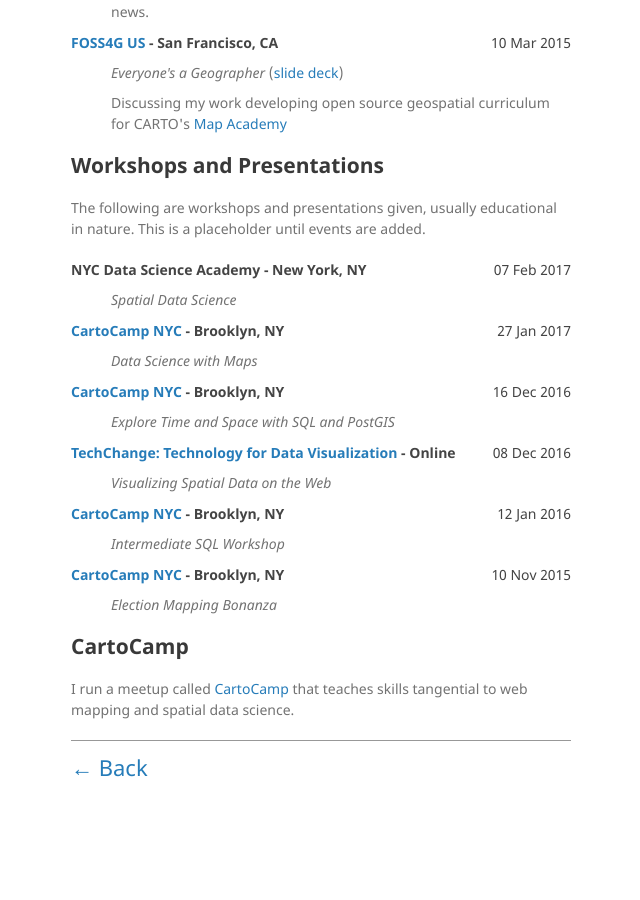
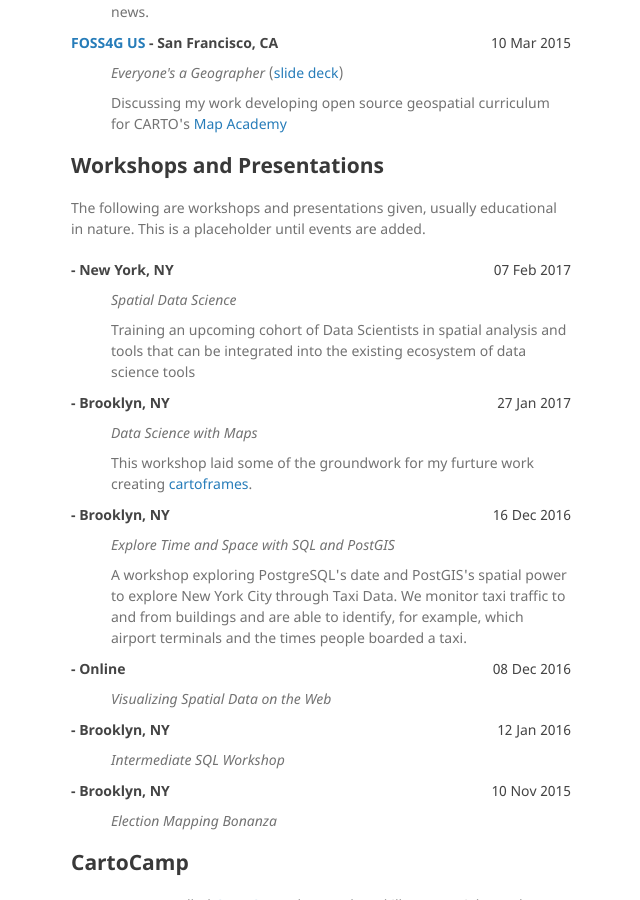
Before and after one commit to andy-esch/andy-esch.github.io, a Jekyll site: the page built from presentations.md, in a window 1280 px wide and 900 px high, scrolled down 1433 px. Shown: the whole window, without its empty margins (499-1139 px from the left). Built offline with Jekyll 4.4.1, drawn with Linux system fonts in a browser that asks for light colours; before the commit the page ends 2267 px from its top, so only the background shows below that.

Commit message:
updates data on workshops

```diff
--- a/_data/workshops.json
+++ b/_data/workshops.json
@@ -1,48 +1,58 @@
 [{
-	"name": "CartoCamp NYC",
+	"venue": "CartoCamp NYC",
 	"location": "Brooklyn, NY",
 	"date": "2016-01-12",
 	"title": "Intermediate SQL Workshop",
 	"writeup": "https://gist.github.com/andy-esch/29140fa65e3e7c3f4559",
-	"url_listing": "https://www.meetup.com/CartoCamp/events/226912325/"
+	"venueListing": "https://www.meetup.com/CartoCamp/events/226912325/",
+    "skills": ["SQL", "data"]
 },
 {
-	"name": "CartoCamp NYC",
+	"venue": "CartoCamp NYC",
 	"location": "Brooklyn, NY",
 	"date": "2015-11-10",
 	"title": "Election Mapping Bonanza",
 	"writeup": "https://gist.github.com/andy-esch/03a1c707ffafffbbd277",
-	"url_listing": "https://www.meetup.com/CartoCamp/events/226258909/"
+	"venueListing": "https://www.meetup.com/CartoCamp/events/226258909/",
+    "skills": ["cartography", "SQL"]
+
 },
 {
-	"name": "TechChange: Technology for Data Visualization",
+	"venue": "TechChange: Technology for Data Visualization",
 	"location": "Online",
 	"date": "2016-12-08",
 	"title": "Visualizing Spatial Data on the Web",
 	"writeup": "https://gist.github.com/andy-esch/4c006e01834ebaf74e6a3826a20edd8f",
-	"url_listing": "https://www.techchange.org/online-courses/technology-for-data-visualization-and-analysis/"
+	"venueListing": "https://www.techchange.org/online-courses/technology-for-data-visualization-and-analysis/",
+    "skills": ["cartography", "data visualization"]
 },
 {
-	"name": "NYC Data Science Academy",
+	"venue": "NYC Data Science Academy",
 	"location": "New York, NY",
 	"date": "2017-02-07",
 	"title": "Spatial Data Science",
 	"writeup": "https://gist.github.com/andy-esch/9876e006a9b40db788a05b5824e07c41",
-	"url_listing": ""
+    "venueListing": "http://nycdatascience.com/",
+    "description": "Training an upcoming cohort of Data Scientists in spatial analysis and tools that can be integrated into the existing ecosystem of data science tools",
+    "skills": ["Python", "cartoframes", "data analysis", "SQL", "GIS"]
 },
 {
-	"name": "CartoCamp NYC",
+	"venue": "CartoCamp NYC",
 	"location": "Brooklyn, NY",
 	"date": "2016-12-16",
 	"title": "Explore Time and Space with SQL and PostGIS",
-	"writeup": "https://gist.github.com/andy-esch/068b8dcc9fa796d1b89dc091219adbf0",
-	"url_listing": "https://www.meetup.com/CartoCamp/events/235426549/"
+	"writeup": "https://github.com/CartoCamp/workshops/blob/master/2016-12-02-explore-time-space-sql-postgis/writeup.md",
+	"venueListing": "https://www.meetup.com/CartoCamp/events/235426549/",
+    "description": "A workshop exploring PostgreSQL's date and PostGIS's spatial power to explore New York City through Taxi Data. We monitor taxi traffic to and from buildings and are able to identify, for example, which airport terminals and the times people boarded a taxi.",
+    "skills": ["SQL", "data analysis", "data visualization", "PostGIS"]
 },
 {
-	"name": "CartoCamp NYC",
+	"venue": "CartoCamp NYC",
 	"location": "Brooklyn, NY",
 	"date": "2017-01-27",
 	"title": "Data Science with Maps",
-	"writeup": "",
-	"url_listing": "https://www.meetup.com/CartoCamp/events/236668763/"
+	"venueListing": "https://www.meetup.com/CartoCamp/events/236668763/",
+    "writeup": "https://github.com/CartoCamp/workshops/tree/master/2017-01-27-data-sci-maps",
+    "description": "This workshop laid some of the groundwork for my furture work creating <a href=\"https://github.com/CartoDB/cartoframes\">cartoframes</a>.",
+    "skills": ["Python", "cartography", "cartoframes", "SQL"]
 }]
```
